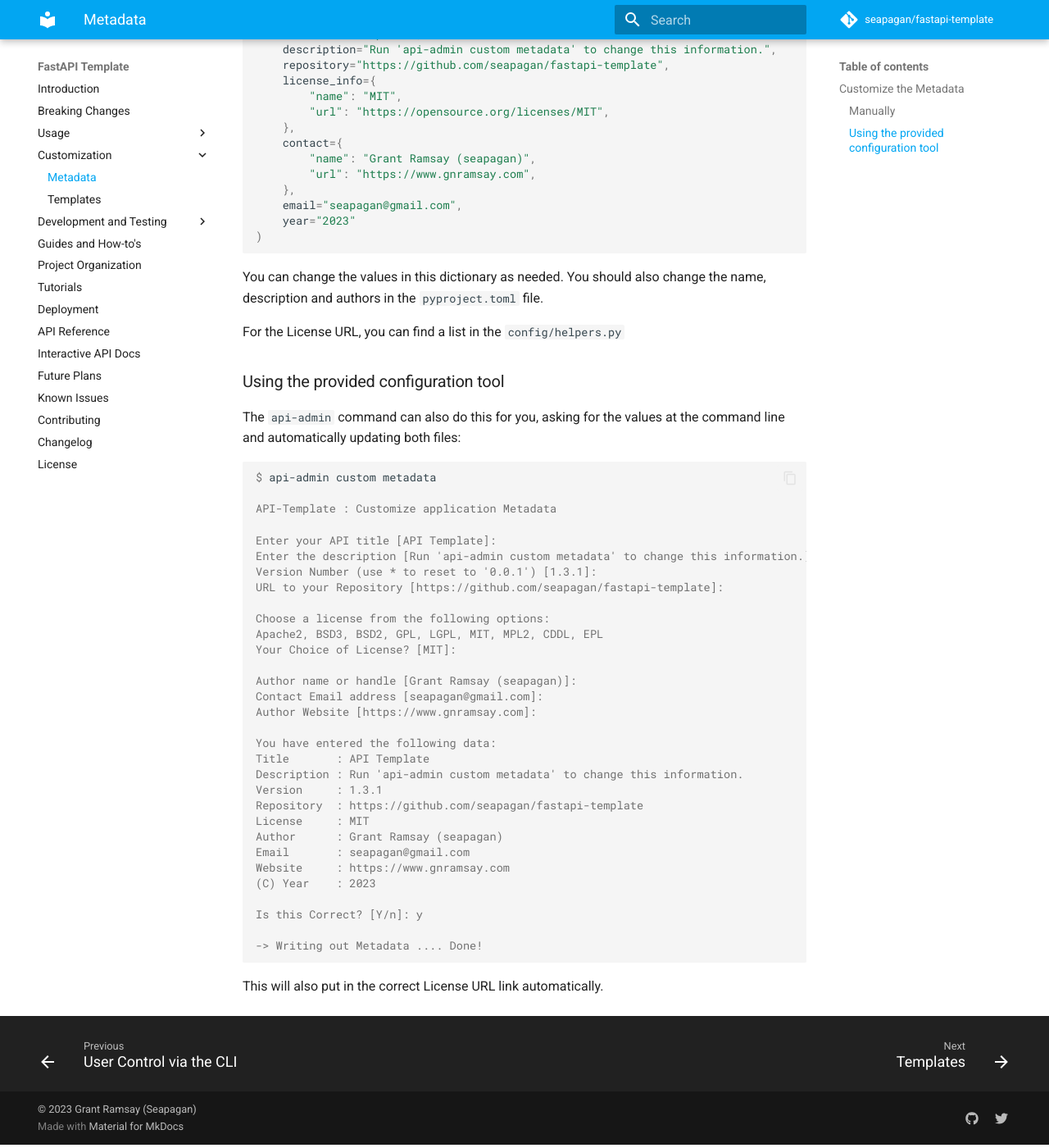
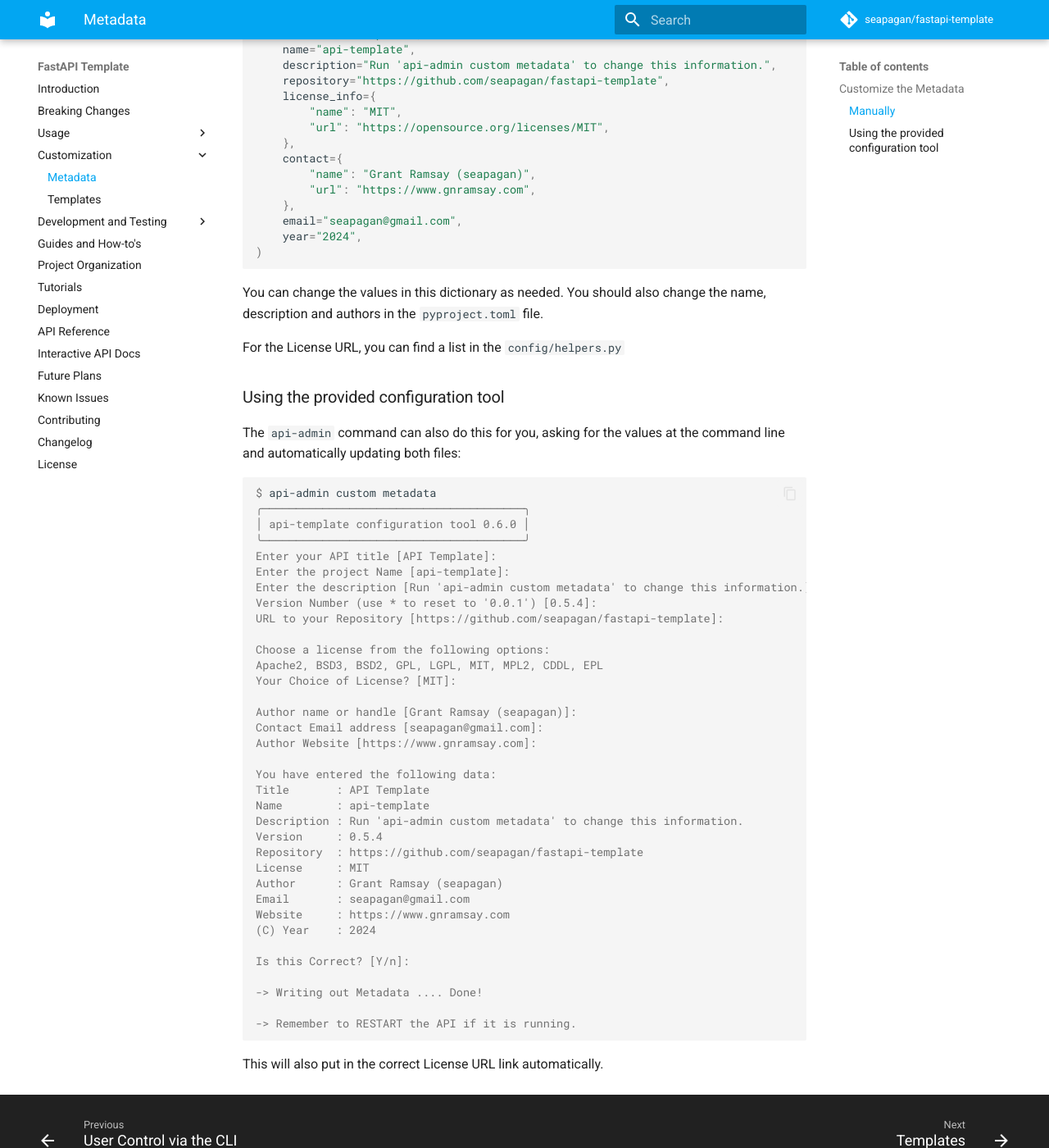
Before and after one commit to seapagan/fastapi-template, an MkDocs documentation site: the page built from docs/customization/meta.md, in a window 1280 px wide and 1400 px high, scrolled down 437 px. Shown: the whole window at 82% size. Built offline with MkDocs 1.6.1 and Material for MkDocs 9.7.7, drawn with Linux system fonts in a browser that asks for light colours; comment, search, counter and statistics services are not loaded; some of the changed text lies outside the part shown.

Commit message:
update docs
Signed-off-by: Grant Ramsay <seapagan@gmail.com>

````diff
--- a/docs/customization/meta.md
+++ b/docs/customization/meta.md
@@ -11,10 +11,11 @@
 can be edited by hand if desired:
 
 ```python
-from config.helpers import MetadataBase
+from app.config.helpers import MetadataBase
 
 custom_metadata = MetadataBase(
     title="API Template",
+    name="api-template",
     description="Run 'api-admin custom metadata' to change this information.",
     repository="https://github.com/seapagan/fastapi-template",
     license_info={
@@ -26,7 +27,7 @@
         "url": "https://www.gnramsay.com",
     },
     email="seapagan@gmail.com",
-    year="2023"
+    year="2024",
 )
 ```
 
@@ -43,12 +44,13 @@
 
 ```console
 $ api-admin custom metadata
-
-API-Template : Customize application Metadata
-
+╭───────────────────────────────────────╮
+│ api-template configuration tool 0.6.0 │
+╰───────────────────────────────────────╯
 Enter your API title [API Template]:
+Enter the project Name [api-template]:
 Enter the description [Run 'api-admin custom metadata' to change this information.]:
-Version Number (use * to reset to '0.0.1') [1.3.1]:
+Version Number (use * to reset to '0.0.1') [0.5.4]:
 URL to your Repository [https://github.com/seapagan/fastapi-template]:
 
 Choose a license from the following options:
@@ -61,18 +63,21 @@
 
 You have entered the following data:
 Title       : API Template
+Name        : api-template
 Description : Run 'api-admin custom metadata' to change this information.
-Version     : 1.3.1
+Version     : 0.5.4
 Repository  : https://github.com/seapagan/fastapi-template
 License     : MIT
 Author      : Grant Ramsay (seapagan)
 Email       : seapagan@gmail.com
 Website     : https://www.gnramsay.com
-(C) Year    : 2023
+(C) Year    : 2024
 
-Is this Correct? [Y/n]: y
+Is this Correct? [Y/n]:
 
 -> Writing out Metadata .... Done!
+
+-> Remember to RESTART the API if it is running.
 ```
 
 This will also put in the correct License URL link automatically.
--- a/requirements-dev.txt
+++ b/requirements-dev.txt
@@ -14,7 +14,7 @@
 atpublic==5.0
 attrs==24.2.0
 babel==2.16.0
-bcrypt==4.2.0
+bcrypt==4.0.1
 beautifulsoup4==4.12.3
 blinker==1.8.2
 certifi==2024.8.30
--- a/requirements.txt
+++ b/requirements.txt
@@ -7,7 +7,7 @@
 async-timeout==5.0.0 ; python_full_version < '3.11'
 asyncclick==8.1.7.2
 asyncpg==0.30.0
-bcrypt==4.2.0
+bcrypt==4.0.1
 blinker==1.8.2
 certifi==2024.8.30
 click==8.1.7
````
Also changed, not shown: CONTRIBUTING.md (+45 -15 lines), TODO.md (+5 -2 lines), docs/important.md (+9 -0 lines), docs/usage/installation.md (+28 -0 lines), 1 other file.
